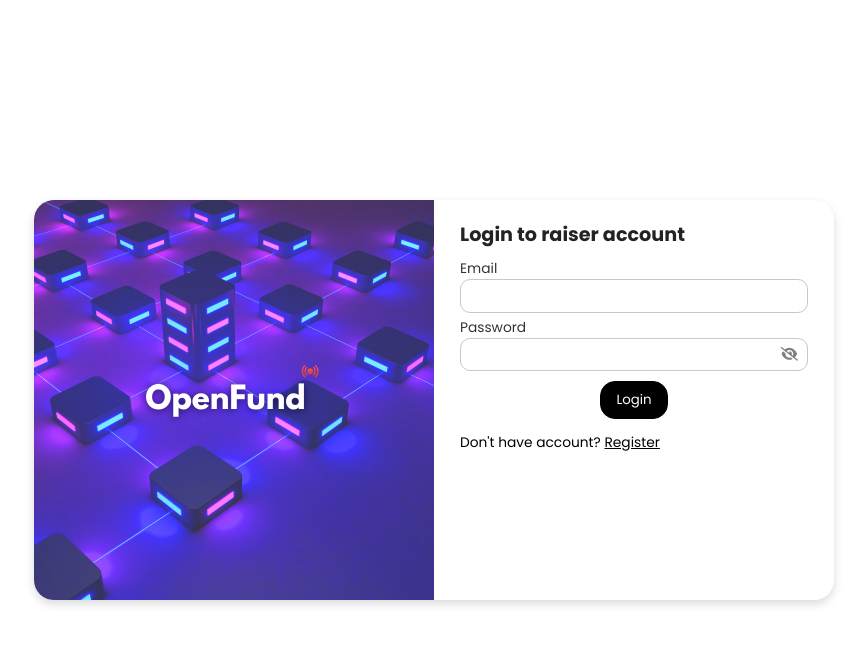
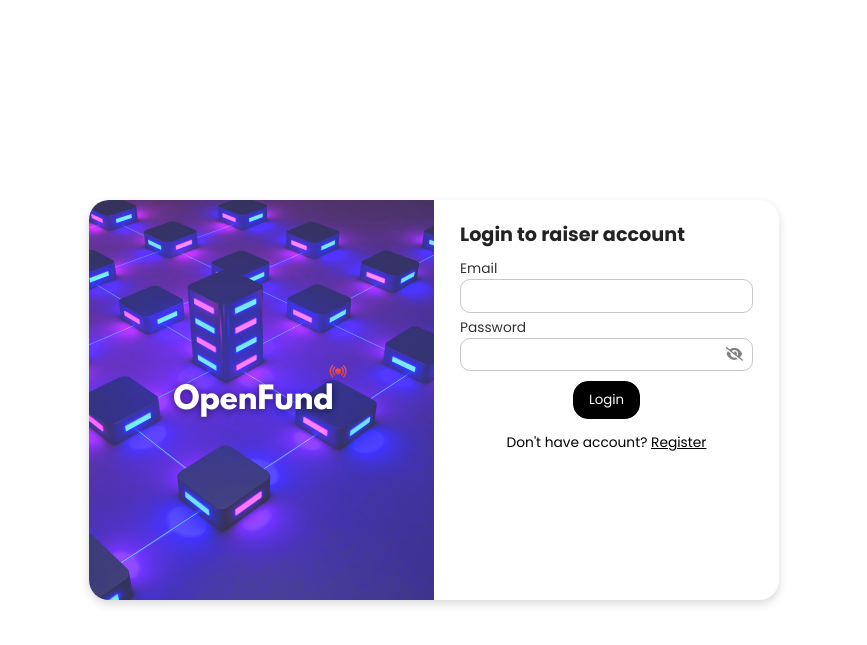
Before and after one commit to trungbq8/openfund, a Flask app: page /login in a window 1280 px wide. Shown: the top 645 px of the page, without its empty margins (206-1073 px from the left). Run offline with Flask 3, Linux system fonts and the light colour scheme.

Commit message:
Update html

```diff
--- a/app.py
+++ b/app.py
@@ -46,15 +46,12 @@ def signup():
       wallet_address = data.get('wallet_address')
       signature = data.get("signature")
 
-      # Validate form data
       if not first_name or not last_name or not email or not password or not wallet_address:
          return jsonify({"success": False, "message": "All fields are required!"}), 400
 
-      # Validate email
       if not validate_email(email):
          return jsonify({"success": False, "message": "Invalid email format!"}), 400
 
-      # Validate password strength
       if not validate_password(password):
          return jsonify({"success": False, "message": "Password must be at least 8 characters long and include a special character!"}), 400
 
--- a/templates/index.html
+++ b/templates/index.html
@@ -25,7 +25,7 @@
          <button class="connect-wallet" id="connect-btn">
             <i class="fa-solid fa-wallet"></i>
          </button>
-         <button class="sign-in-up" onclick="window.location.href='/login'">Log In/Sign Up</button>
+         <button class="sign-in-up" onclick="window.location.href='/sign-up'">Log In/Sign Up</button>
       </div>
       <button class="menu-btn">
          <i class="fa-solid fa-bars"></i>
@@ -42,7 +42,7 @@
          <button class="connect-wallet-mobile" id="connect-btn-mobile">
             Connect wallet<i class="fa-solid fa-wallet"></i>
          </button>
-         <button class="sign-in-up-mobile" onclick="window.location.href='/login'">Log In/Sign Up</button>
+         <button class="sign-in-up-mobile" onclick="window.location.href='/sign-up'">Log In/Sign Up</button>
       </div>
       <button class="close-nav-bar-mobile-btn" id="close-nav-bar-mobile-btn">Close</button>
    </div>
--- a/templates/invest.html
+++ b/templates/invest.html
@@ -25,7 +25,7 @@
 		   <button class="connect-wallet" id="connect-btn">
 			  <i class="fa-solid fa-wallet"></i>
 		   </button>
-		   <button class="sign-in-up" onclick="window.location.href='/login'">Log In/Sign Up</button>
+		   <button class="sign-in-up" onclick="window.location.href='/sign-up'">Log In/Sign Up</button>
 		</div>
 		<button class="menu-btn">
 		   <i class="fa-solid fa-bars"></i>
@@ -42,7 +42,7 @@
 		   <button class="connect-wallet-mobile" id="connect-btn-mobile">
 			  Connect wallet<i class="fa-solid fa-wallet"></i>
 		   </button>
-		   <button class="sign-in-up-mobile" onclick="window.location.href='/login'">Log In/Sign Up</button>
+		   <button class="sign-in-up-mobile" onclick="window.location.href='/sign-up'">Log In/Sign Up</button>
 		</div>
 		<button class="close-nav-bar-mobile-btn" id="close-nav-bar-mobile-btn">Close</button>
 	 </div>
--- a/templates/login.html
+++ b/templates/login.html
@@ -19,35 +19,35 @@
          justify-content: center;
          box-sizing: border-box;
       }
-      .sign-up-container{
+      .login-container{
          width: 100%;
-         max-width: 800px;
+         max-width: 690px;
          height: 400px;
          border-radius: 20px;
          display: flex;
          box-shadow: 0px 4px 10px rgba(0, 0, 0, 0.15);
       }
-      .sign-up-image{
+      .login-image{
          width: 50%;
          height: 100%;
       }
-      .sign-up-image img{
+      .login-image img{
          width: 100%;
          height: 100%;
          object-fit: cover;
          border-top-left-radius: 20px;
          border-bottom-left-radius: 20px;
       }
-      .sign-up-content{
+      .login-content{
          padding: 10px 26px;
          width: 50%;
          box-sizing: border-box;
          font-size: 0.86rem;
       }
-      .sign-up-content p a{
+      .login-content p a{
          color: black;
       }
-      .sign-up-content h1{
+      .login-content h1{
          font-size: 1.2rem;
          margin: 10px 0;
          opacity: 0.86;
@@ -68,18 +68,18 @@
          font-size: 0.86rem;
       }
       @media (max-width: 960px) {
-         .sign-up-container{
+         .login-container{
             flex-direction: column;
          }
-         .sign-up-image{
+         .login-image{
             width: 100%;
             height: 100px;
          }
-         .sign-up-image img{
+         .login-image img{
             border-bottom-left-radius: 0px;
             border-top-right-radius: 20px;
          }
-         .sign-up-content{
+         .login-content{
             width: 100%;
          }
       }
@@ -92,7 +92,7 @@
          color: white;
          cursor: pointer;
       }
-      .login-container{
+      .login-btn-container{
          width: 100%;
          display: flex;
          align-items: center;
@@ -115,13 +115,19 @@
          cursor: pointer;
          color: gray;
       }
+      .redirect-auth{
+         display: flex;
+         width: 100%;
+         align-items: center;
+         justify-content: center;
+      }
 
    </style>
-   <div class="sign-up-container">
-      <div class="sign-up-image">
+   <div class="login-container">
+      <div class="login-image">
          <img src="/static/app_assets/sign-in-up.png">
       </div>
-      <div class="sign-up-content">
+      <div class="login-content">
          <h1>Login to raiser account</h1>
          <div class="input-group">
             <label for="email">Email</label>
@@ -134,10 +140,12 @@
                <i class="fa-solid fa-eye-slash toggle-password" id="togglePassword"></i>
             </div>
          </div>
-         <div class="login-container">
+         <div class="login-btn-container">
             <button class="login">Login</button>
          </div>
-         <p>Don't have account? <a href="/sign-up">Register</a></p>
+         <div class="redirect-auth">
+            <p>Don't have account? <a href="/sign-up">Register</a></p>
+         </div>
       </div>
    </div>
    <script>
```
Also changed, not shown: templates/signup.html (+14 -18 lines).
